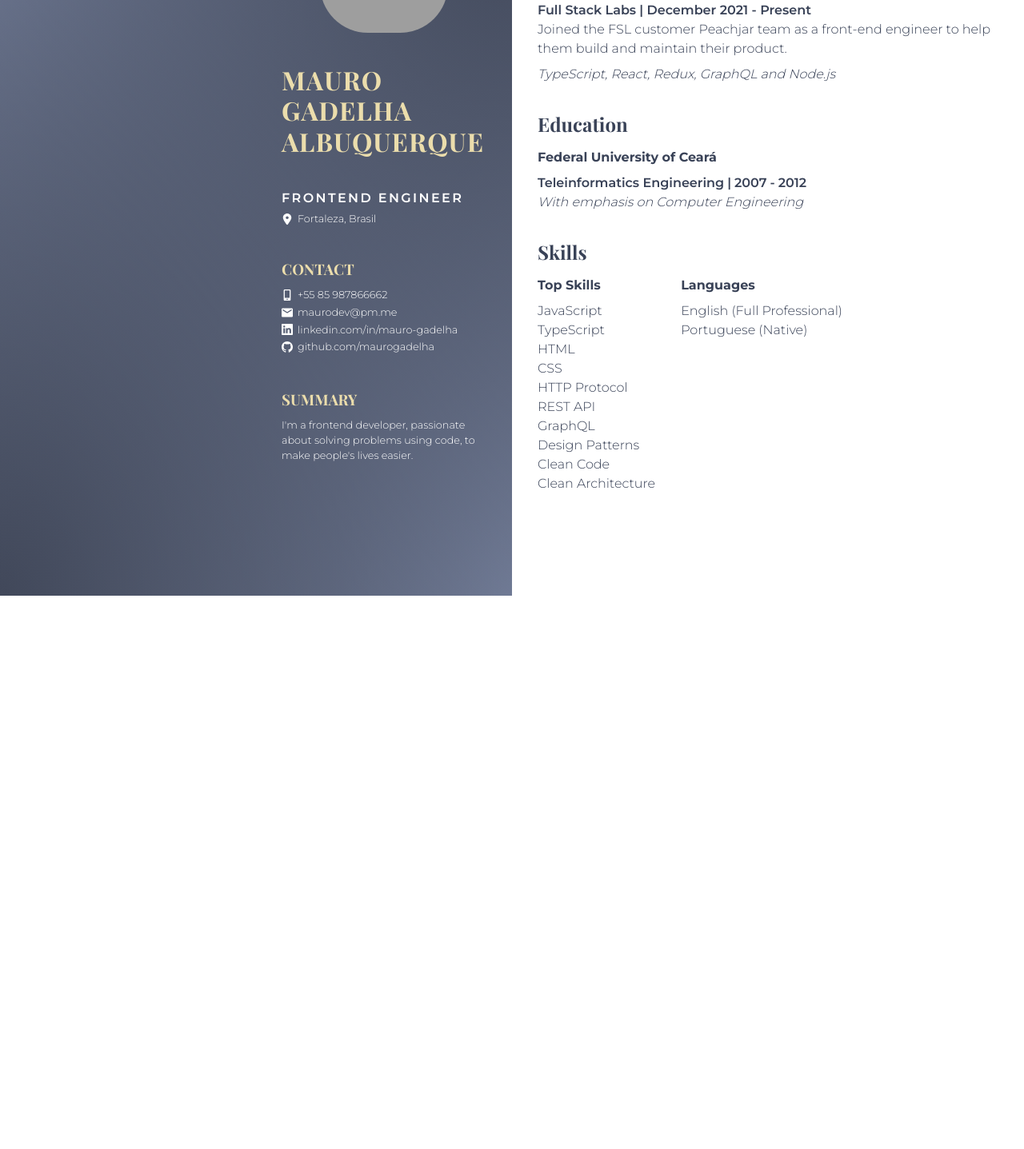
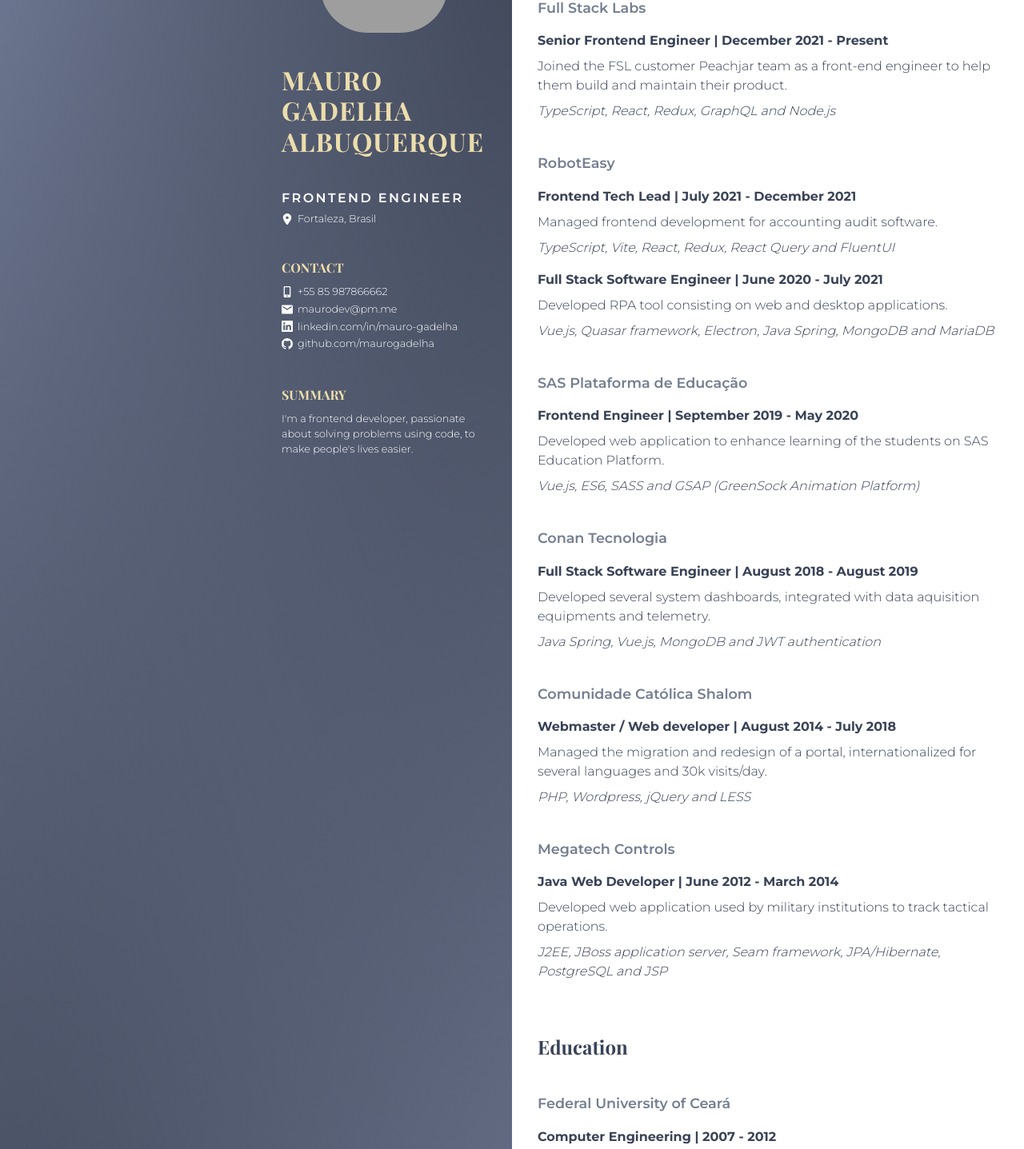
Before and after one commit to malbq/malbq.github.io, a plain HTML site: page index.html in a window 1280 px wide. Shown: the part 143-1580 px from the top of the page at 80% size. Before the commit the page ends 888 px from the top, so only its background shows below. Drawn offline with nearby package versions, Linux system fonts and the light colour scheme; grey boxes are pictures that could not be loaded.

Commit message:
2 files modified

```diff
--- a/index.html
+++ b/index.html
@@ -74,20 +74,21 @@
       <section id="education">
         <h3>Education</h3>
         <h4 id="education-institution">Federal University of Ceará</h4>
-        <span id="education-degree">Teleinformatics Engineering</span>
-        <span id="education-details"
-          >With emphasis on Computer Engineering</span
-        >
-        <span id="education-start">2007</span>
-        <span id="education-end">2012</span>
+        <h5 id="education-degree">
+          Computer Engineering
+          <span id="education-start">2007</span>
+          <span id="education-end">2012</span>
+        </h5>
       </section>
       <section id="experience">
         <h3>Experience</h3>
         <section id="experience-entry">
-          <h4 id="experience-title">Senior Frontend Engineer</h4>
-          <span id="experience-company">Full Stack Labs</span>
-          <span id="experience-start">December 2021</span>
-          <span id="experience-end">Present</span>
+          <h4 id="experience-company">Full Stack Labs</h4>
+          <h5 id="experience-title">
+            Senior Frontend Engineer
+            <span id="experience-start">December 2021</span>
+            <span id="experience-end">Present</span>
+          </h5>
           <p id="experience-description">
             Joined the FSL customer Peachjar team as a front-end engineer to
             help them build and maintain their product.
@@ -100,6 +101,115 @@
             <li>Node.js</li>
           </ul>
         </section>
+        <section id="experience-entry">
+          <h4 id="experience-company">RobotEasy</h4>
+          <h5 id="experience-title">
+            Frontend Tech Lead
+            <span id="experience-start">July 2021</span>
+            <span id="experience-end">December 2021</span>
+          </h5>
+          <p id="experience-description">
+            Managed frontend development for accounting audit software.
+          </p>
+          <ul id="experience-stack">
+            <li>TypeScript</li>
+            <li>Vite</li>
+            <li>React</li>
+            <li>Redux</li>
+            <li>React Query</li>
+            <li>FluentUI</li>
+          </ul>
+          <h5 id="experience-title">
+            Full Stack Software Engineer
+            <span id="experience-start">June 2020</span>
+            <span id="experience-end">July 2021</span>
+          </h5>
+          <p id="experience-description">
+            Developed RPA tool consisting on web and desktop applications.
+          </p>
+          <ul id="experience-stack">
+            <li>Vue.js</li>
+            <li>Quasar framework</li>
+            <li>Electron</li>
+            <li>Java Spring</li>
+            <li>MongoDB</li>
+            <li>MariaDB</li>
+          </ul>
+        </section>
+        <section id="experience-entry">
+          <h4 id="experience-company">SAS Plataforma de Educação</h4>
+          <h5 id="experience-title">
+            Frontend Engineer
+            <span id="experience-start">September 2019</span>
+            <span id="experience-end">May 2020</span>
+          </h5>
+          <p id="experience-description">
+            Developed web application to enhance learning of the students on SAS
+            Education Platform.
+          </p>
+          <ul id="experience-stack">
+            <li>Vue.js</li>
+            <li>ES6</li>
+            <li>SASS</li>
+            <li>GSAP (GreenSock Animation Platform)</li>
+          </ul>
+        </section>
+        <section id="experience-entry">
+          <h4 id="experience-company">Conan Tecnologia</h4>
+          <h5 id="experience-title">
+            Full Stack Software Engineer
+            <span id="experience-start">August 2018</span>
+            <span id="experience-end">August 2019</span>
+          </h5>
+          <p id="experience-description">
+            Developed several system dashboards, integrated with data aquisition
+            equipments and telemetry.
+          </p>
+          <ul id="experience-stack">
+            <li>Java Spring</li>
+            <li>Vue.js</li>
+            <li>MongoDB</li>
+            <li>JWT authentication</li>
+          </ul>
+        </section>
+        <section id="experience-entry">
+          <h4 id="experience-company">Comunidade Católica Shalom</h4>
+          <h5 id="experience-title">
+            Webmaster / Web developer
+            <span id="experience-start">August 2014</span>
+            <span id="experience-end">July 2018</span>
+          </h5>
+          <p id="experience-description">
+            Managed the migration and redesign of a portal, internationalized
+            for several languages and 30k visits/day.
+          </p>
+          <ul id="experience-stack">
+            <li>PHP</li>
+            <li>Wordpress</li>
+            <li>jQuery</li>
+            <li>LESS</li>
+          </ul>
+        </section>
+        <section id="experience-entry">
+          <h4 id="experience-company">Megatech Controls</h4>
+          <h5 id="experience-title">
+            Java Web Developer
+            <span id="experience-start">June 2012</span>
+            <span id="experience-end">March 2014</span>
+          </h5>
+          <p id="experience-description">
+            Developed web application used by military institutions to track
+            tactical operations.
+          </p>
+          <ul id="experience-stack">
+            <li>J2EE</li>
+            <li>JBoss application server</li>
+            <li>Seam framework</li>
+            <li>JPA/Hibernate</li>
+            <li>PostgreSQL</li>
+            <li>JSP</li>
+          </ul>
+        </section>
       </section>
     </section>
   </body>
--- a/styles.css
+++ b/styles.css
@@ -2,6 +2,7 @@
   --primary: #ebddac;
   --bg: #ffffff;
   --fg: #394257;
+  --fg-light: #747d91;
   --bgi: #616879;
   --fgi: #ffffff;
   --title: 'Playfair Display', serif;
@@ -17,16 +18,23 @@
 h2,
 h3,
 h4,
+h5,
 p {
+  font-size: 1rem;
   margin: 0;
   padding: 0;
 }
 
 h1,
 h2,
-h3,
-h4 {
+h3 {
   font-family: var(--title);
+  font-weight: 700;
+}
+
+h4,
+h5 {
+  font-family: var(--body);
   font-weight: 700;
 }
 
@@ -69,7 +77,7 @@
 #profile {
   display: flex;
   flex-direction: column;
-  padding: 4rem max(2rem, calc(50vw - 8rem)) 2rem;
+  padding: 4rem max(2rem, calc(50vw - 8rem));
   background: radial-gradient(ellipse at top right, #41485a, transparent),
     radial-gradient(ellipse at bottom left, #41485a, transparent),
     radial-gradient(ellipse at bottom right, #9eaccf, transparent),
@@ -87,6 +95,7 @@
   flex: 1;
   display: flex;
   flex-direction: column;
+  padding: 4rem 2rem 8rem;
 }
 
 #photo {
@@ -153,35 +162,36 @@
   margin-block-end: 0.15rem;
 }
 
-#experience,
 #education,
 #skills {
-  padding-inline: 2rem;
+  margin-block-start: 4rem;
 }
 
 #experience h3,
 #education h3,
 #skills h3 {
   font-size: 1.5rem;
-  margin-block-end: 0.5em;
+  margin-block-end: 2.5rem;
 }
 
 #experience h4,
 #education h4,
 #skills h4 {
-  font-family: var(--body);
-  font-weight: 700;
-  margin-block-end: 0.5em;
+  font-size: 1.1rem;
+  margin-block-end: 1rem;
+  font-weight: 600;
+  color: var(--fg-light);
 }
 
-#experience {
-  padding-block-start: 4rem;
+#experience-title {
+  font-size: 1rem;
+}
+#experience-title:not(:first-of-type) {
+  margin-block-start: 1rem;
 }
 
-#experience-company,
-#experience-start,
-#experience-end {
-  font-weight: 600;
+#experience-entry:not(:first-of-type) {
+  margin-block-start: 2.5rem;
 }
 
 #experience-start::before {
@@ -192,10 +202,13 @@
   content: ' - ';
 }
 
+#experience-description {
+  margin-block: 0.5em;
+}
+
 #experience-stack {
   list-style: none;
   font-style: italic;
-  margin-block-start: 0.5em;
 }
 
 #experience-stack li {
@@ -210,7 +223,6 @@
 }
 
 #education {
-  padding-block-start: 2rem;
   display: flex;
   flex-wrap: wrap;
   order: 1;
@@ -225,43 +237,26 @@
 }
 
 #education-details {
-  order: 1;
-  font-style: italic;
-}
-
-#education-degree,
-#education-start,
-#education-end {
-  font-weight: 600;
-}
-
-#education-details {
   flex: 1 100%;
 }
 
-#education-degree::after {
-  content: '|';
-  margin-inline: 0.25rem;
+#education-start::before {
+  content: ' | ';
 }
 
 #education-start::after {
-  content: '-';
-  margin-inline: 0.25rem;
+  content: ' - ';
 }
 
 #skills {
-  padding-block-start: 2rem;
-  padding-block-end: 8rem;
   display: flex;
   flex-wrap: wrap;
   order: 2;
   column-gap: 2rem;
-  row-gap: 1rem;
 }
 
 #skills h3 {
   flex: 1 100%;
-  margin-block-end: calc(0.5em - 1rem);
 }
 
 [id^='icon'] {
```
